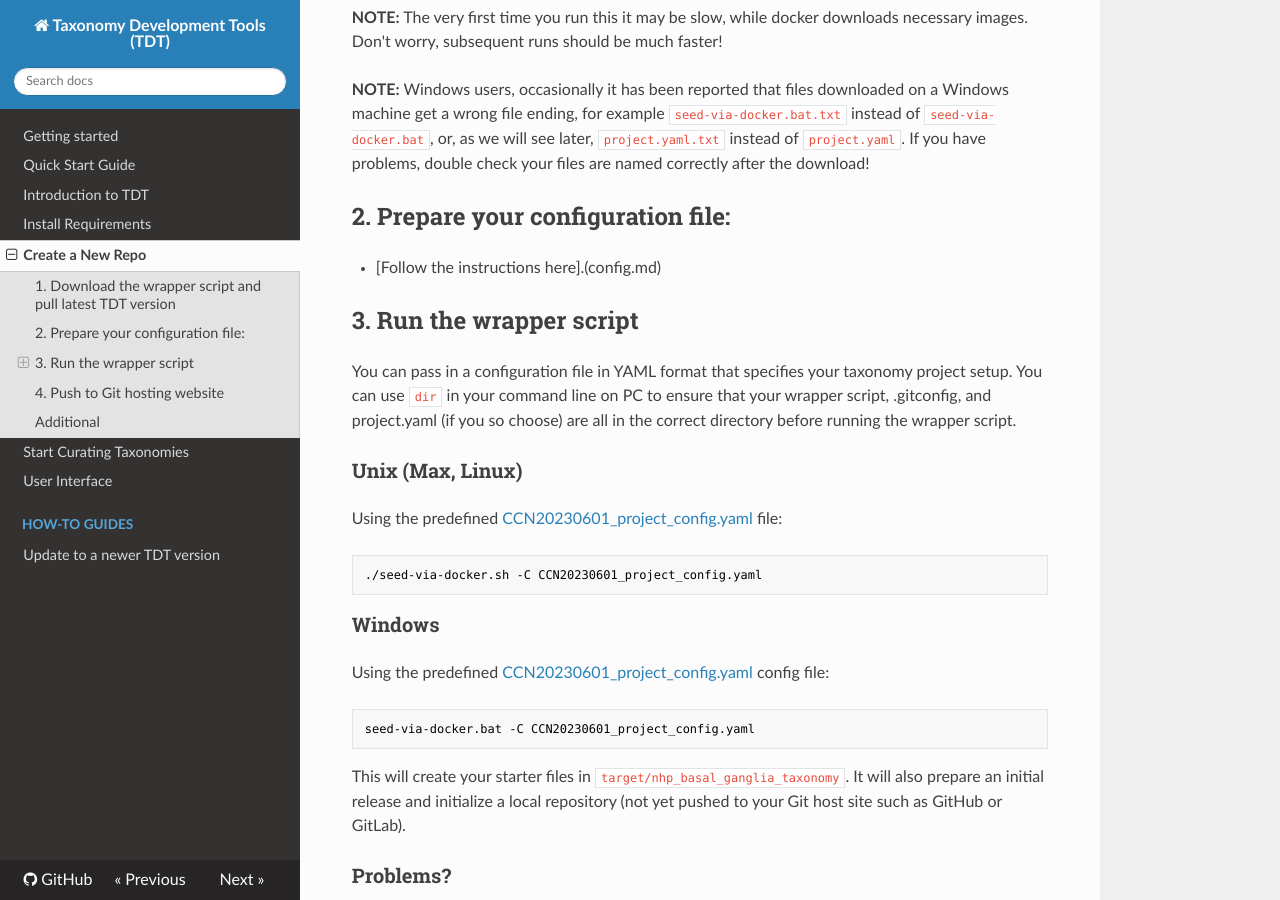
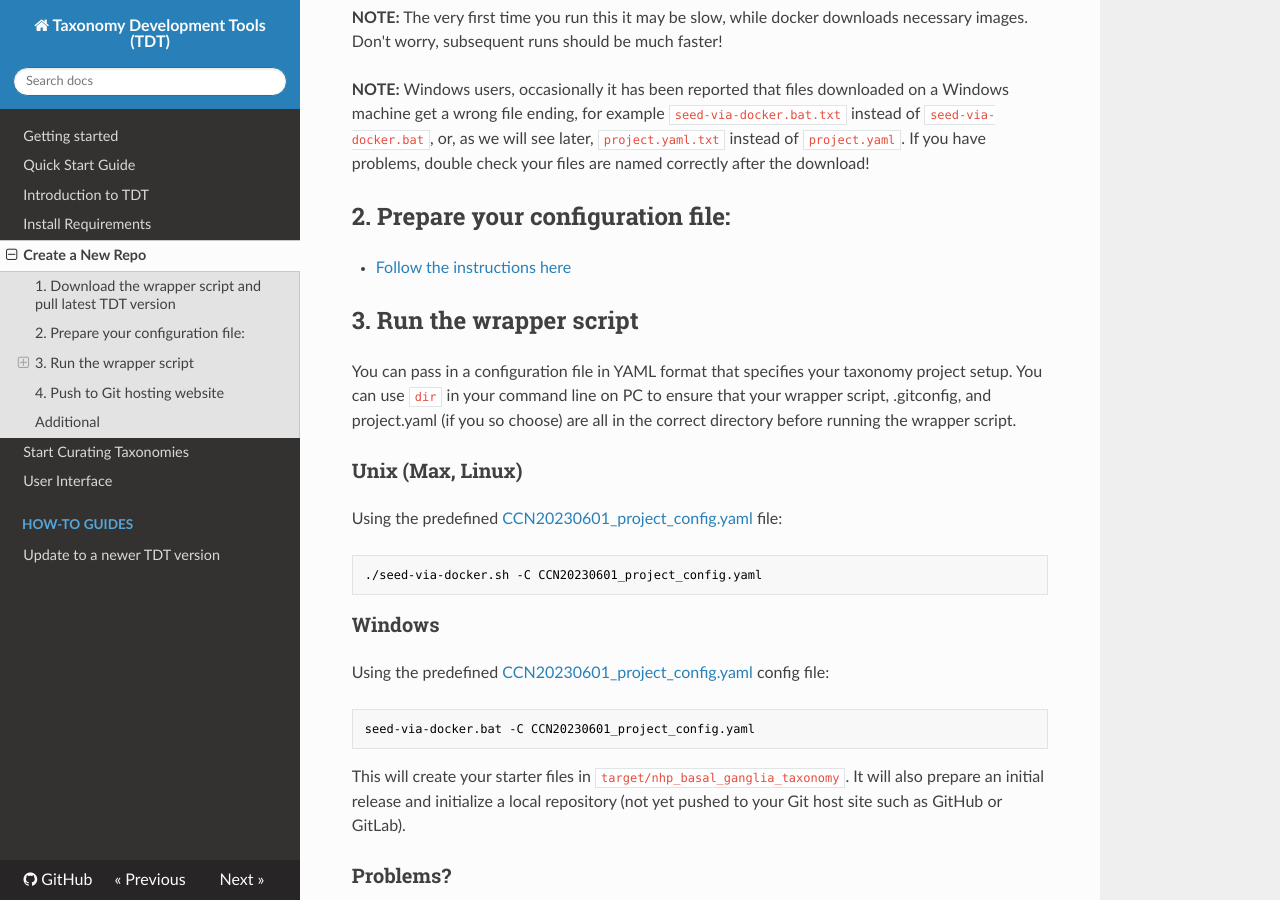
Before and after one commit to brain-bican/taxonomy-development-tools, an MkDocs documentation site: the page built from docs/NewRepo.md, in a window 1280 px wide and 900 px high, scrolled down 657 px. Built offline with MkDocs 1.6.1, drawn with Linux system fonts in a browser that asks for light colours; nearby versions of some CDN libraries.

Commit message:
Update NewRepo.md
Fixing broken link

```diff
--- a/docs/NewRepo.md
+++ b/docs/NewRepo.md
@@ -23,7 +23,7 @@ We will walk you though the steps to make a new ontology project
 **NOTE:** Windows users, occasionally it has been reported that files downloaded on a Windows machine get a wrong file ending, for example `seed-via-docker.bat.txt` instead of `seed-via-docker.bat`, or, as we will see later, `project.yaml.txt` instead of `project.yaml`. If you have problems, double check your files are named correctly after the download!
 
 ## 2. Prepare your configuration file:
- - [Follow the instructions here].(config.md)
+ - [Follow the instructions here](https://brain-bican.github.io/taxonomy-development-tools/config/)
 
 ## 3. Run the wrapper script
 
```
